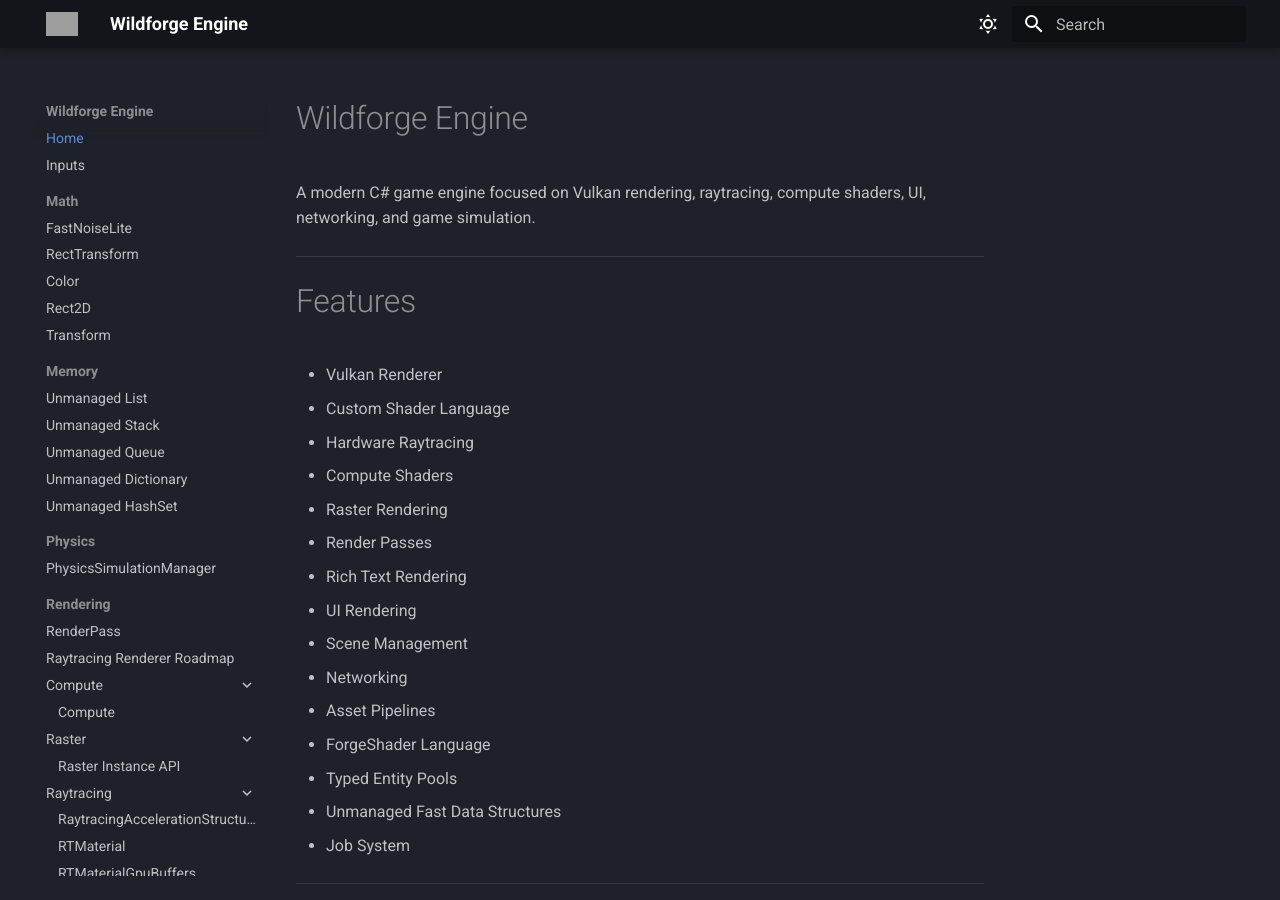
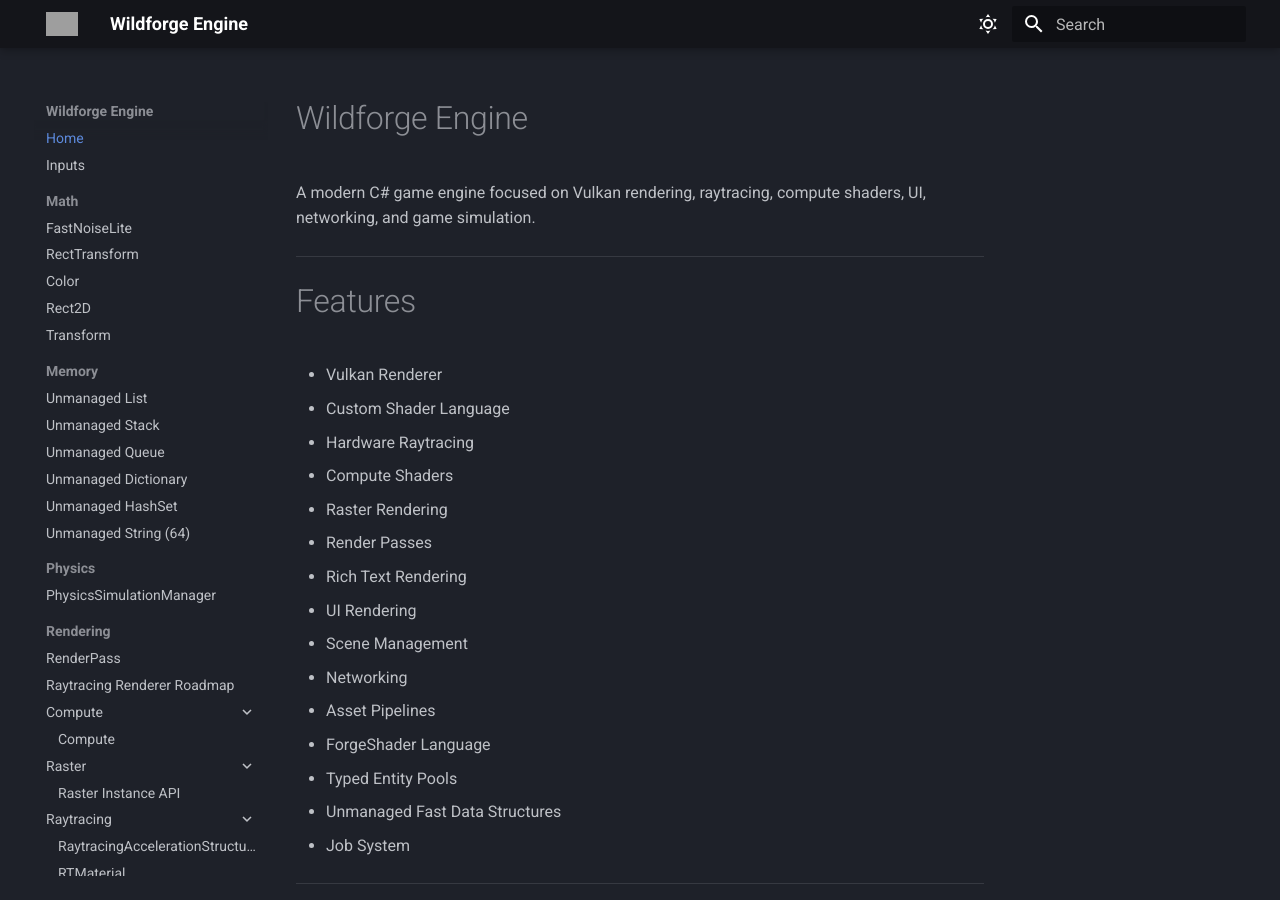
Before and after one commit to eashaankumar/WildforgeDocs, an MkDocs documentation site: the page built from docs/index.md, in a window 1280 px wide and 900 px high. Built offline with MkDocs 1.6.1 and Material for MkDocs 9.7.7, drawn with Linux system fonts in a browser that asks for light colours; grey boxes are pictures that could not be loaded.

Commit message:
updated mkdocs

```diff
--- a/mkdocs.yml
+++ b/mkdocs.yml
@@ -50,6 +50,7 @@ nav:
       - Unmanaged Queue: Memory/UnmanagedQueue.md
       - Unmanaged Dictionary: Memory/UnmanagedDictionary.md
       - Unmanaged HashSet: Memory/UnmanagedHashSet.md
+      - Unmanaged String (64): Memory/UnmanagedString64.md
   - Physics:
       - PhysicsSimulationManager: Physics/PhysicsSimulationManager.md
   - Rendering:
```
